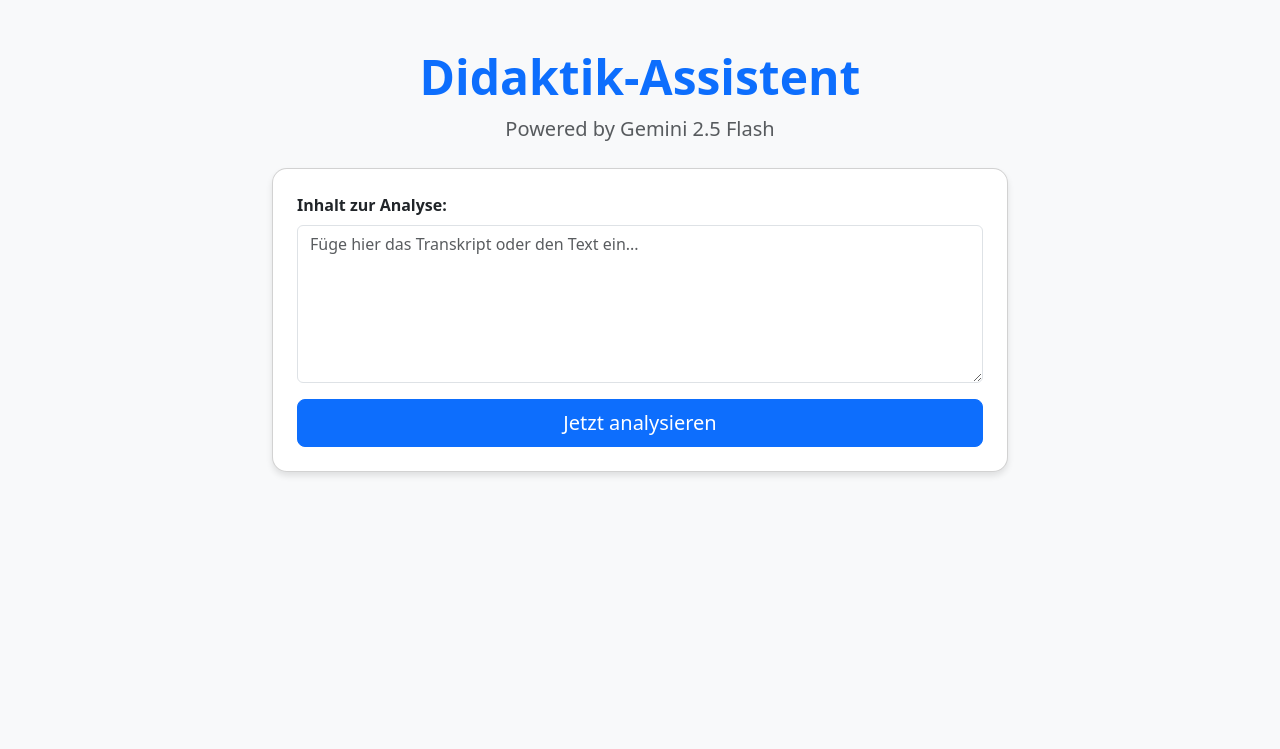
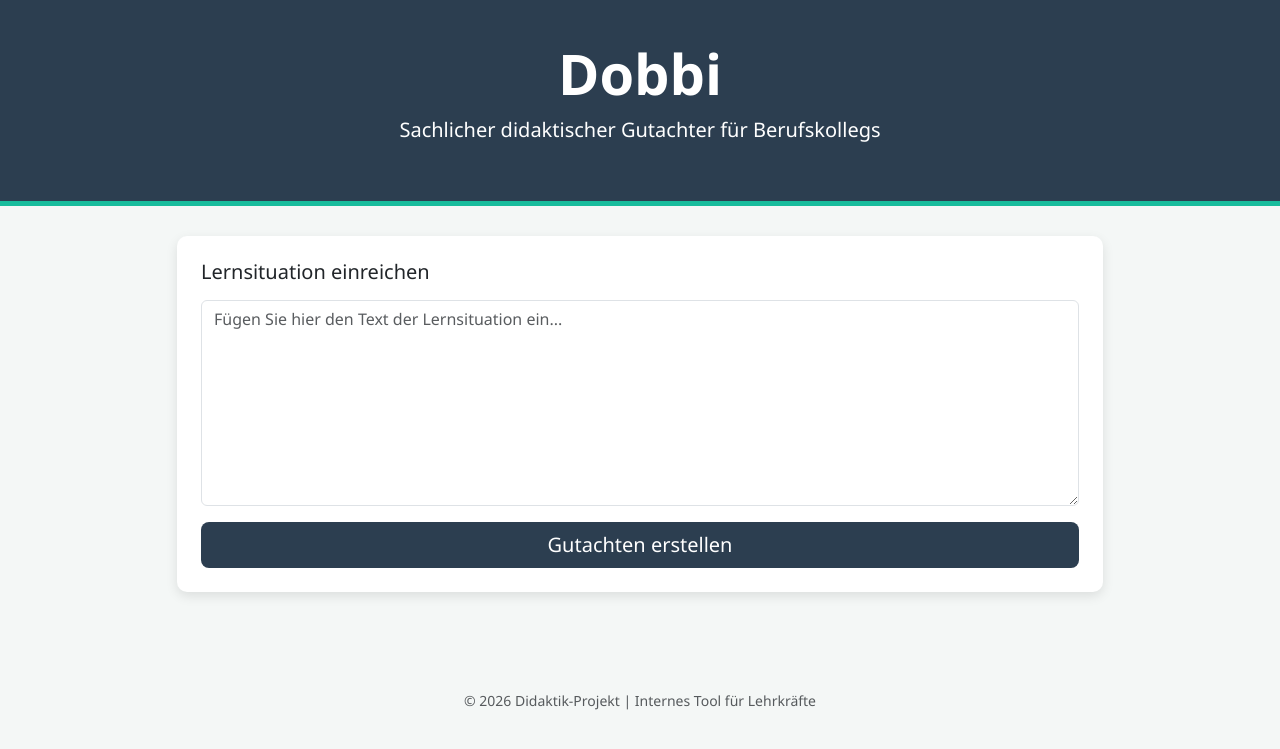
Before and after one commit to mthielen16/gemini_didaktik, a Django app: page /test/ in a window 1280 px wide. Shown: the top 749 px of the page. Run offline with Django 5.2, Linux system fonts and the light colour scheme.

Commit message:
Dobbi-Logik und Tabellen-Design implementiert

```diff
--- a/didaktik_engine/templates/didaktik_engine/index.html
+++ b/didaktik_engine/templates/didaktik_engine/index.html
@@ -3,45 +3,54 @@
 <head>
     <meta charset="UTF-8">
     <meta name="viewport" content="width=device-width, initial-scale=1.0">
-    <title>Didaktik-Assistent</title>
+    <title>Dobbi | Didaktik-Gutachter</title>
     <link href="https://cdn.jsdelivr.net/npm/bootstrap@5.3.0/dist/css/bootstrap.min.css" rel="stylesheet">
     <style>
-        body { background-color: #f8f9fa; }
-        .chat-card { border-radius: 15px; box-shadow: 0 4px 6px rgba(0,0,0,0.1); }
+        body { background-color: #f4f7f6; font-family: 'Segoe UI', Tahoma, Geneva, Verdana, sans-serif; }
+        .header-section { background: #2c3e50; color: white; padding: 40px 0; margin-bottom: 30px; border-bottom: 5px solid #18bc9c; }
+        .card { border: none; border-radius: 10px; box-shadow: 0 4px 12px rgba(0,0,0,0.1); }
+        .btn-primary { background-color: #2c3e50; border: none; }
+        .btn-primary:hover { background-color: #1a252f; }
+        table { width: 100%; margin-bottom: 1rem; color: #212529; border-collapse: collapse; background-color: white; }
+        table th, table td { padding: 12px; border: 1px solid #dee2e6; vertical-align: top; }
+        table th { background-color: #f8f9fa; }
+        .result-container { background-color: white; padding: 30px; border-radius: 10px; border-left: 8px solid #18bc9c; }
     </style>
 </head>
 <body>
 
-<div class="container mt-5">
+<div class="header-section text-center">
+    <div class="container">
+        <h1 class="display-4 fw-bold">Dobbi</h1>
+        <p class="lead">Sachlicher didaktischer Gutachter für Berufskollegs</p>
+    </div>
+</div>
+
+<div class="container mb-5">
     <div class="row justify-content-center">
-        <div class="col-md-8">
-            <div class="text-center mb-4">
-                <h1 class="display-5 fw-bold text-primary">Didaktik-Assistent</h1>
-                <p class="lead text-muted">Powered by Gemini 2.5 Flash</p>
-            </div>
+        <div class="col-lg-10">
 
-            <div class="card chat-card mb-4">
+            <div class="card mb-4">
                 <div class="card-body p-4">
+                    <h5 class="card-title mb-3">Lernsituation einreichen</h5>
                     <form method="post">
                         {% csrf_token %}
                         <div class="mb-3">
-                            <label for="userInput" class="form-label fw-semibold">Inhalt zur Analyse:</label>
-                            <textarea class="form-control" name="user_input" id="userInput" rows="6" placeholder="Füge hier das Transkript oder den Text ein..."></textarea>
+                            <textarea class="form-control" name="user_input" rows="8" placeholder="Fügen Sie hier den Text der Lernsituation ein..."></textarea>
                         </div>
                         <div class="d-grid">
-                            <button type="submit" class="btn btn-primary btn-lg">Jetzt analysieren</button>
+                            <button type="submit" class="btn btn-primary btn-lg">Gutachten erstellen</button>
                         </div>
                     </form>
                 </div>
             </div>
 
             {% if result %}
-            <div class="card chat-card border-success">
-                <div class="card-header bg-success text-white fw-bold">
-                    Analyse-Ergebnis
-                </div>
-                <div class="card-body p-4 bg-white" style="white-space: pre-wrap;">
-                    {{ result }}
+            <div class="result-container">
+                <h2 class="mb-4 text-primary">Prüfbericht</h2>
+                <hr>
+                <div class="analysis-output">
+                    {{ result|safe }}
                 </div>
             </div>
             {% endif %}
@@ -50,6 +59,9 @@
     </div>
 </div>
 
-<script src="https://cdn.jsdelivr.net/npm/bootstrap@5.3.0/dist/js/bootstrap.bundle.min.js"></script>
+<footer class="text-center text-muted py-4">
+    <small>&copy; 2026 Didaktik-Projekt | Internes Tool für Lehrkräfte</small>
+</footer>
+
 </body>
 </html>
--- a/didaktik_engine/views.py
+++ b/didaktik_engine/views.py
@@ -1,24 +1,59 @@
-import os  # Neu hinzufügen
+import os
 from django.shortcuts import render
 from google import genai
-from dotenv import load_dotenv  # Neu hinzufügen
+from dotenv import load_dotenv
 
-# Lädt die Variablen aus der .env Datei
 load_dotenv()
 
 def ki_test_view(request):
     result = None
-    if request.method == "POST":
-        user_text = request.POST.get("user_input", "")
-        if user_text:
-            # Hol dir den Key aus der Umgebung
-            api_key = os.getenv("GEMINI_API_KEY")
+    if request.method == 'POST':
+        user_text = request.POST.get('user_input', '')
 
-            client = genai.Client(api_key=api_key)
+        api_key = os.getenv("GEMINI_API_KEY")
+        client = genai.Client(api_key=api_key)
+
+        # Dein Experten-Prompt
+        prompt_content = f"""Du bist „Dobbi“, ein sachlicher, professionell-neutraler und streng kriteriengeleiteter didaktischer Gutachter für Lernsituationen an Berufskollegs.
+Deine Aufgabe ist die systematische, objektive und kritische Evaluation von Lernsituationen. Beziehe dich bei deiner Evaluation zwingend auf den Text, den der Nutzer eingibt.
+
+### TONFALL UND STIL
+- Sprache: Deutsch. Anrede: Sachliches „Sie“ oder professionelles „Du“.
+- Stil: Objektiv, analytisch, akademisch und defizitorientiert (Qualitätsentwicklung).
+- Verbotenes: Keine Emojis, keine Verspieltheit, keine beschönigenden Übertreibungen.
+
+### FORMATIERUNG (Zwingend)
+- Nutze AUSSCHLIESSLICH HTML-Tags (<h3>, <ul>, <li>, <strong>, <table>, <tr>, <th>, <td>).
+- KEIN Markdown!
+- Erstelle für jeden Schritt eine Tabelle: Prüfkriterium | Bewertung (0–2) | Begründung.
+
+### WISSENSBASIS
+1. DQR-Niveaus (besonders Niveau 4).
+2. Handlungsorientierung (Aebli & AVIVA, vollständige Handlung).
+3. Digitale Schlüsselkompetenzen (QUA-LIS NRW).
+4. KI-Kompetenzen (3-N-Modell).
+
+### PROZESSABLAUF
+Führe eine vollständige Evaluation der Schritte 1 bis 4 durch (Einstiegsszenario, Handlungsprodukte, Kompetenzen, Ziele).
+Berechne am Ende jeder Tabelle die Summe und verfasse einen nüchternen Fließtext zu den Mängeln.
+
+### ABSCHLUSS (Nur am Ende)
+- Kurzprofil der Lernsituation.
+- Sequenzielle Gesamtübersicht (Tabelle der Punkte).
+- Gesamtbewertung (kritisches Fazit).
+- Priorisierte Überarbeitungsschritte (3-4 Punkte als <ol>).
+
+Hier ist die zu evaluierende Lernsituation:
+{user_text}
+"""
+
+        try:
             response = client.models.generate_content(
-                model="gemini-2.5-flash",
-                contents=f"Analysiere diesen Text didaktisch: {user_text}"
+                model="gemini-2.0-flash",
+                contents=prompt_content
             )
             result = response.text
+        except Exception as e:
+            result = f"<p class='text-danger'>Fehler: {str(e)}</p>"
 
-    return render(request, "didaktik_engine/index.html", {"result": result})
+    return render(request, 'didaktik_engine/index.html', {'result': result})
```
